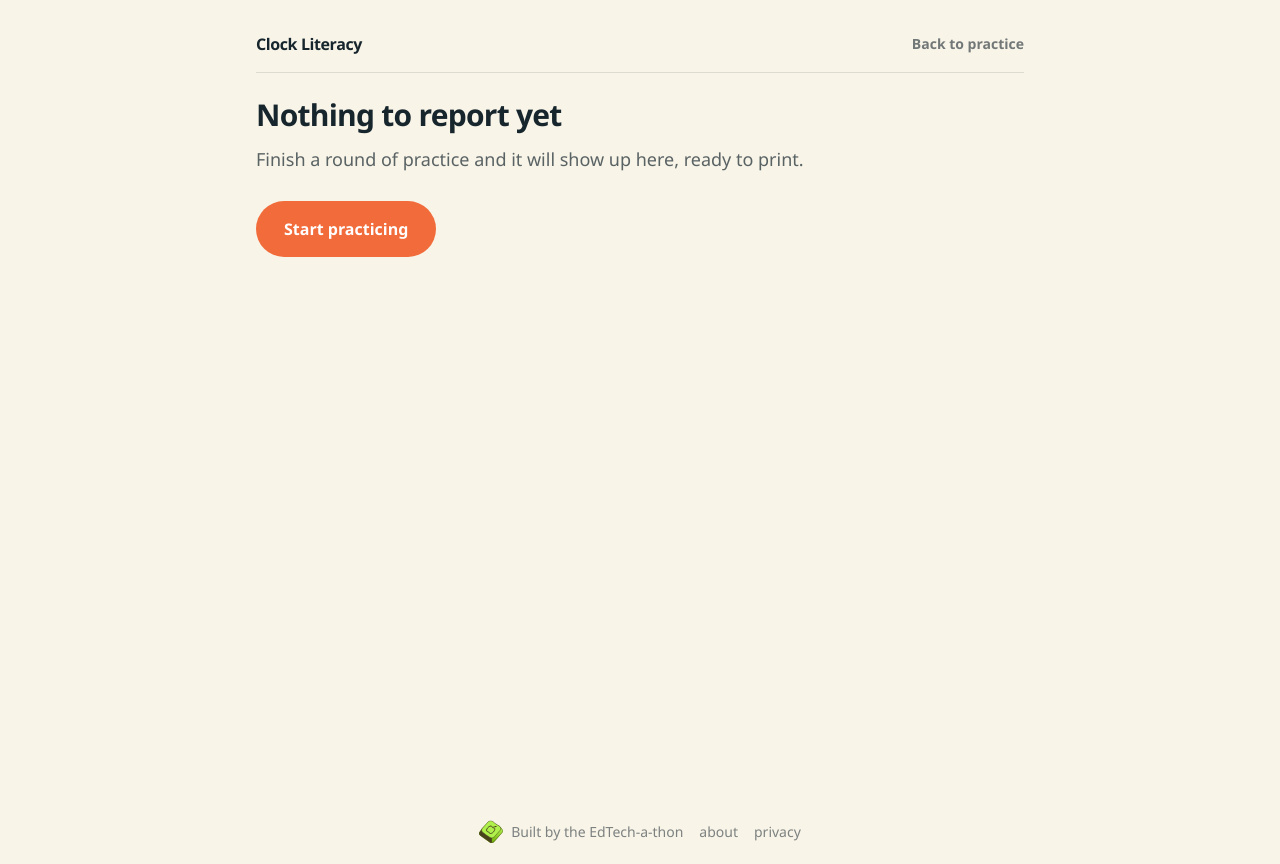
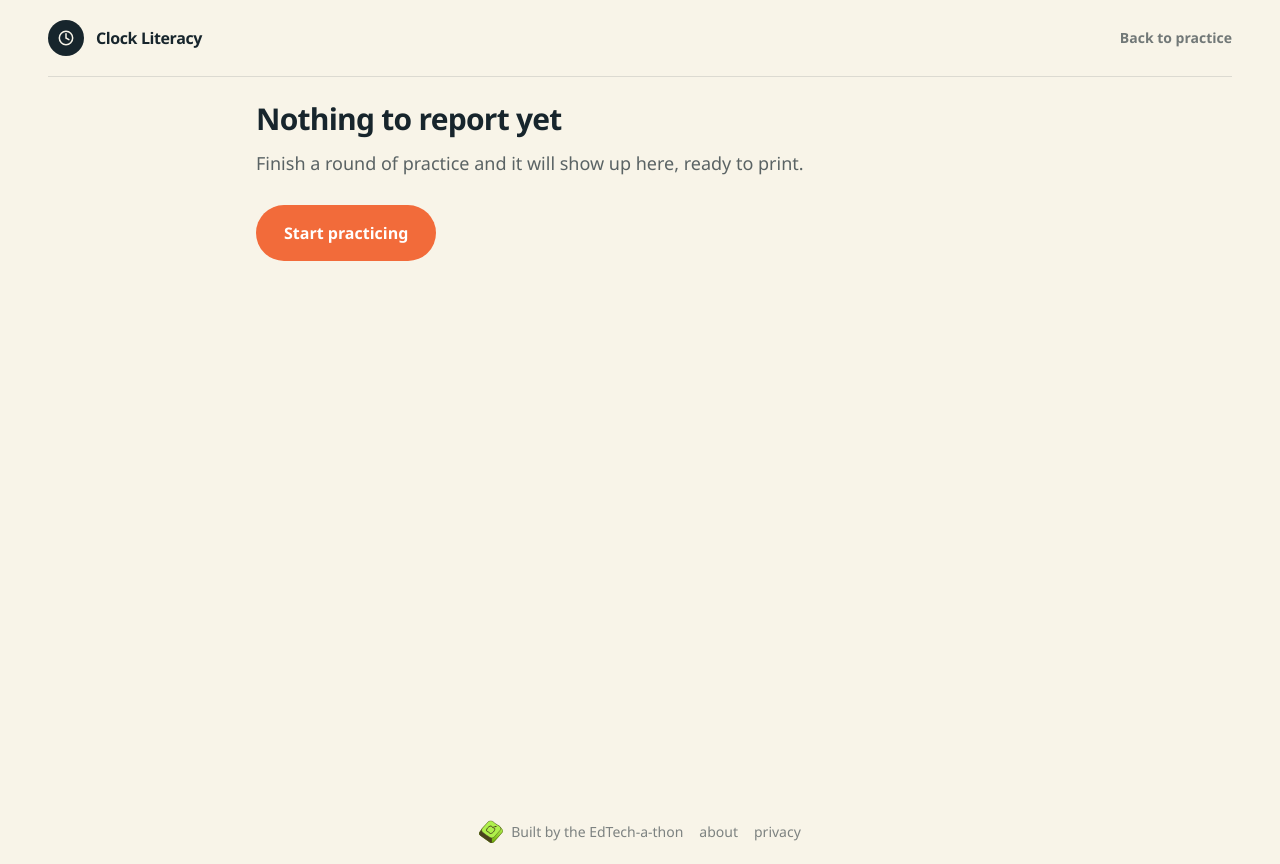
Before and after one commit to EdTech-a-thon/analog-clock-practice, a SvelteKit app: page /report in a window 1280 px wide. Built offline with nearby package versions, Linux system fonts and the light colour scheme.

Commit message:
Use shared report header and refine practice wording

```diff
--- a/src/routes/practice/+page.svelte
+++ b/src/routes/practice/+page.svelte
@@ -128,7 +128,7 @@
       return;
     }
     if (!Number.isInteger(minute) || minute < 0 || minute > 59) {
-      inputProblem = 'The minutes need to be a number from 0 to 59.';
+      inputProblem = 'The minutes need to be a number from 00 to 59.';
       return;
     }
     inputProblem = null;
--- a/src/routes/report/+page.svelte
+++ b/src/routes/report/+page.svelte
@@ -2,6 +2,7 @@
   import { onMount } from 'svelte';
   import { resolve } from '$app/paths';
   import ClockFace from '$lib/components/ClockFace.svelte';
+  import Header from '$lib/components/Header.svelte';
   import { formatTime } from '$lib/domain/time';
   import type { Direction, Level } from '$lib/domain/types';
   import {
@@ -72,14 +73,15 @@
   <title>Practice report — Clock Literacy</title>
 </svelte:head>
 
-<main class="min-h-screen bg-cream px-5 py-8 text-ink sm:px-8 print:bg-white print:p-0">
-  <div class="mx-auto max-w-3xl">
-    <div class="no-print mb-6 flex items-center justify-between border-b border-ink/12 pb-4">
-      <a href={resolve('/')} class="font-semibold tracking-tight">Clock Literacy</a>
+<main class="min-h-screen bg-cream px-5 py-5 text-ink sm:px-8 lg:px-12 print:bg-white print:p-0">
+  <div class="no-print mx-auto mb-6 max-w-7xl">
+    <Header>
       <a href={resolve('/practice')} class="text-sm font-semibold text-ink/60 hover:text-ink">
         Back to practice
       </a>
-    </div>
+    </Header>
+  </div>
+  <div class="mx-auto max-w-3xl">
 
     {#if !loaded}
       <p class="text-ink/60">Loading your round…</p>
@@ -109,9 +111,6 @@
           placeholder="Type your name"
           bind:value={name}
         />
-        <p class="mt-2 text-sm text-ink/55">
-          Check this is you — this device may have been used by someone else.
-        </p>
 
         {#if earlier}
           <div class="mt-5 flex flex-wrap gap-2 border-t border-ink/10 pt-4">
```
